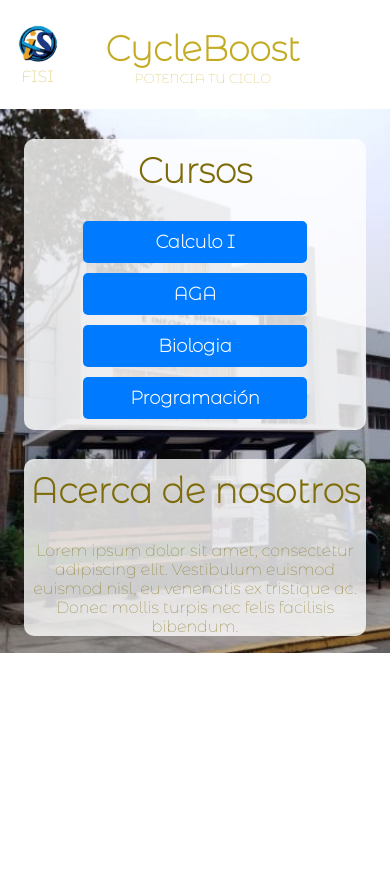
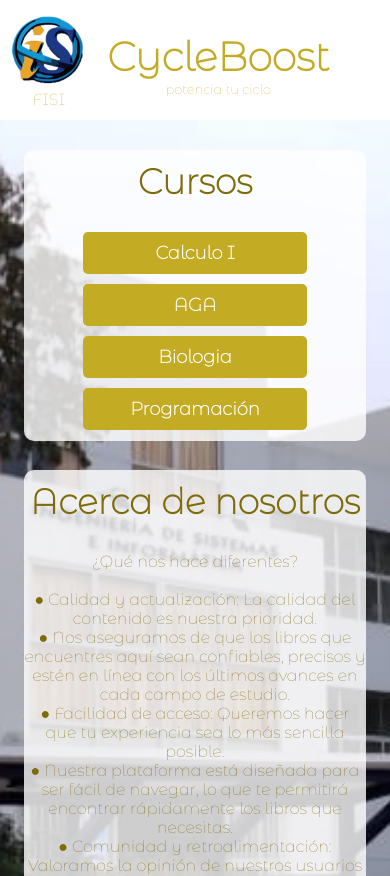
Before and after one commit to NoSoyRodr1/cycleboost, a plain HTML site: page mobile.html in a window 390 px wide. Shown: the top 876 px of the page. Before the commit the page ends 844 px from the top, so only its background shows below. Drawn offline with Linux system fonts and the light colour scheme.

Commit message:
avanacee

```diff
--- a/mobile.css
+++ b/mobile.css
@@ -22,25 +22,25 @@ body {
 }
 
 .logo img {
-    width: 40px;
+    width: 75px;
     height: auto;
     margin-bottom: 0;
-    margin-left: 20%;
+    margin-left: 0%;
 }
 .sub {
     margin-bottom: 0;
-    margin-left: 28%;
+    margin-left: 30%;
     margin-top: 0;
 
 }
 .titulo {
     text-align: center;
-    margin-left: 15%;
+    margin-left: 6%;
     margin-top: -5%;
 }
 
 .titulo .inicio {
-    font-size: 35px;
+    font-size: 40px;
     font-weight: bold;
     margin-bottom: 0;
 }
@@ -75,11 +75,11 @@ h2 {
     margin-right: 6%;
     color: #7e6c0a;
 }
-.block a {
+.block .curso {
     display: inline-block;
     text-decoration: none;
     color: #fff;
-    background-color: #007bff;
+    background-color: #c3ab24;
     border-radius: 5px;
     padding: 10px;
     margin-bottom: 3%;
@@ -89,8 +89,8 @@ h2 {
     width: 60%;
 }
 
-.block a:hover {
-    background-color: #0056b3;
+.block .curso:hover {
+    background-color: #7e6c0a;
 }
 
 .logounm {
@@ -98,3 +98,6 @@ h2 {
     height: auto;
 }
 }
+.encuesta {
+    color: green;
+}
--- a/mobile.html
+++ b/mobile.html
@@ -1,5 +1,6 @@
 <!DOCTYPE html>
 <html lang="es">
+
 <head>
     <meta charset="UTF-8">
     <meta name="viewport" content="width=device-width, initial-scale=1.0">
@@ -18,31 +19,45 @@
                 CycleBoost
             </p>
             <p class="subtitulo">
-                POTENCIA TU CICLO
+                potencia tu ciclo
             </p>
         </div>
+
         <nav>
+            <!-- Agregar aquí el contenido para el menú de navegación si es necesario -->
         </nav>
     </header>
 
     <main>
+        <!-- Contenido de la página -->
         <div class="unmsm">
             <div class="block">
                 <h2>Cursos</h2>
-                <a href="#">Calculo I</a>
-                <a href="#">AGA</a>
-                <a href="#">Biologia</a>
-                <a href="#">Programación</a>
+                <a class="curso" href="https://drive.google.com/drive/folders/1NT_0zyc4BtISawXPmc_unx9DhHSrnKVM?usp=drive_link">Calculo I</a>
+                <a class="curso" href="https://drive.google.com/drive/folders/1sO0kNUOFer001PVwJIYBpe4FyUiIIkG_?usp=drive_link">AGA</a>
+                <a class="curso" href="https://drive.google.com/drive/folders/19dVqe1Yct7jgQhWWgsL8SfN9hyfvSQko?usp=drive_link">Biologia</a>
+                <a class="curso" href="https://drive.google.com/drive/folders/1EREs0TUBVvtN0naz6Q1GqoZ7u45RPx9e?usp=drive_link">Programación</a>
             </div>
 
             <div class="block">
                 <h2>Acerca de nosotros</h2>
-                <p>Lorem ipsum dolor sit amet, consectetur adipiscing elit. Vestibulum euismod euismod nisl, eu venenatis ex tristique ac. Donec mollis turpis nec felis facilisis bibendum.</p>
+                <p>¿Qué nos hace diferentes?
+                    <br>
+                    <br>● Calidad y actualización: La calidad del contenido es nuestra prioridad.
+                    <br>● Nos aseguramos de que los libros que encuentres aquí sean confiables, precisos y estén en línea con los últimos avances en cada campo de estudio.
+                    <br>● Facilidad de acceso: Queremos hacer que tu experiencia sea lo más sencilla posible.
+                    <br>● Nuestra plataforma está diseñada para ser fácil de navegar, lo que te permitirá encontrar rápidamente los libros que necesitas.
+                    <br>● Comunidad y retroalimentación: Valoramos la opinión de nuestros usuarios y creamos una comunidad donde puedas compartir tus pensamientos y recomendaciones sobre los libros que has leído. Tu retroalimentación es fundamental para seguir mejorando y ofrecer un servicio cada vez más adaptado a tus necesidades.
+                    <br>● Nos enorgullecemos de ser tu aliado en este viaje educativo. Ya sea que estés buscando referencias para un trabajo específico, ampliar tus conocimientos o simplemente sumergirte en el mundo del aprendizaje, estamos aquí para apoyarte.
+                    <br>¡nos ayudarias muchismo respondiendo esta encuesta!
+                    <br><a class="encuesta" href="https://docs.google.com/forms/d/e/1FAIpQLSee3hsSFxZXsBq00K9vTHmRdnHkKQ5Fjo4l1YYuvT19_ssPBQ/viewform">Encuesta</a>
+                    <br>-El equipo de “Rodrimomos y sus amigos”</p>
             </div>
         </div>
     </main>
 
     <footer>
+        <!-- Pie de página -->
     </footer>
 </body>
 
```
Also changed, not shown: desktop.html (+4 -4 lines).
